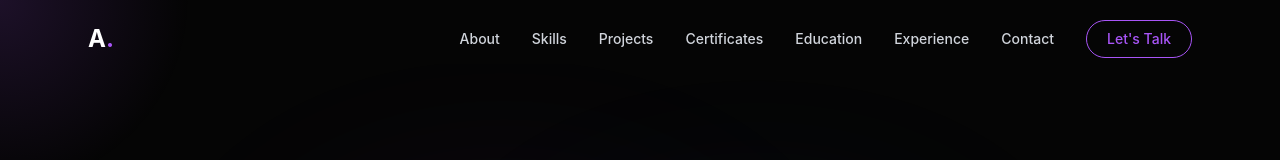
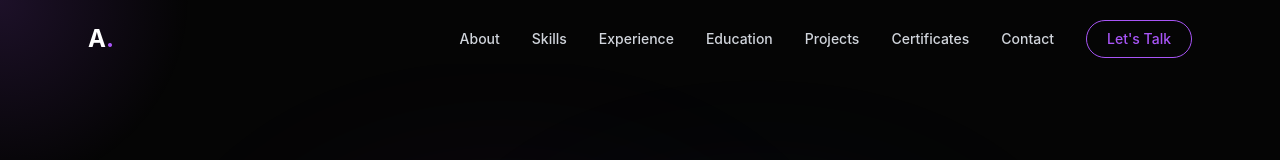
Before and after one commit to Aaditya8090/Portfolio, a React (Vite) app: page / in a window 1280 px wide. Shown: the top 160 px of the page. Built offline with nearby package versions, Linux system fonts and the light colour scheme.

Commit message:
refactor: optimize section sequence to industry standards

```diff
--- a/src/App.jsx
+++ b/src/App.jsx
@@ -106,10 +106,10 @@ function App() {
         <Hero />
         <About />
         <Skills />
+        <Experience />
+        <Education />
         <Projects />
         <Certificates />
-        <Education />
-        <Experience />
         <Contact />
       </main>
 
--- a/src/components/Navbar.jsx
+++ b/src/components/Navbar.jsx
@@ -7,10 +7,10 @@ import { cn } from '../utils/cn';
 const navLinks = [
     { name: 'About', to: 'about' },
     { name: 'Skills', to: 'skills' },
+    { name: 'Experience', to: 'experience' },
+    { name: 'Education', to: 'education' },
     { name: 'Projects', to: 'projects' },
     { name: 'Certificates', to: 'certificates' },
-    { name: 'Education', to: 'education' },
-    { name: 'Experience', to: 'experience' },
     { name: 'Contact', to: 'contact' },
 ];
 
```
